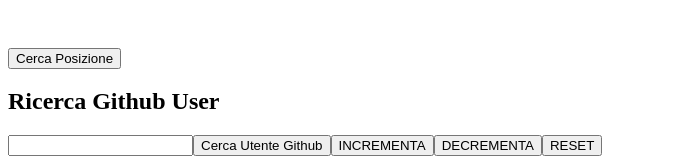
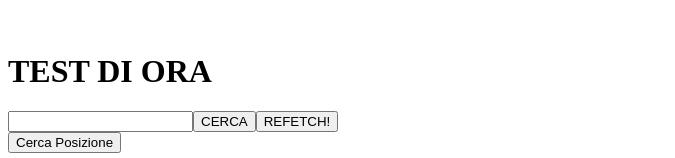
Before and after one commit to CarlSpagnuolo/Esercizi-React, a React (Vite) app: page / in a window 1280 px wide. Shown: the part 656-814 px from the top of the page, without its empty margins (0-675 px from the left). Built offline with nearby package versions, Linux system fonts and the light colour scheme; no server answers.

Commit message:
React-query

```diff
--- a/package.json
+++ b/package.json
@@ -10,6 +10,7 @@
     "preview": "vite preview"
   },
   "dependencies": {
+    "@tanstack/react-query": "^5.91.2",
     "react": "^19.2.0",
     "react-dom": "^19.2.0"
   },
--- a/src/App.tsx
+++ b/src/App.tsx
@@ -34,6 +34,7 @@
 import { useGithubUser } from "./useGithubUser";
 import { useCurrentLocation } from "./useCurrentLocation";
 import { useState } from "react";
+import { TestUseGithubUser } from "./TestUseGithubUser";
 export type dataProps = {
   username: string;
   password: string;
@@ -81,6 +82,7 @@
       <GithubUsers />
       <TestCounter />
       <TestGithubUser />
+      <TestUseGithubUser />
       <div>
         <button onClick={getCurrentLocation}>Cerca Posizione</button>
         {loading && <p>Caricamento...</p>}
--- /dev/null
+++ b/src/TestUseGithubUser.tsx
@@ -0,0 +1,32 @@
+import { useGithubUser } from "./useGithubUser";
+import { useState } from "react";
+
+export function TestUseGithubUser() {
+  const [userQuery, setUserQuery] = useState("");
+  const [tempUserQuery, setTempUserQuery] = useState("");
+
+  const { user, loading, error, refetch } = useGithubUser(userQuery);
+
+  return (
+    <>
+      <h1>TEST DI ORA</h1>
+      <input
+        value={tempUserQuery}
+        onChange={(e) => setTempUserQuery(e.target.value)}
+      ></input>
+      <button onClick={() => setUserQuery(tempUserQuery)}>CERCA</button>
+      {loading && <div>Caricamento in corso...</div>}
+      {error && <div>Errore durante la fetch!</div>}
+      {user && (
+        <div>
+          <p>{user?.name}</p>
+          <p>{user?.login}</p>
+          <p>
+            <img src={user?.avatar_url} />
+          </p>
+        </div>
+      )}
+      <button onClick={() => refetch()}>REFETCH!</button>
+    </>
+  );
+}
--- a/src/main.tsx
+++ b/src/main.tsx
@@ -1,5 +1,12 @@
 import { createRoot } from "react-dom/client";
-
 import { App } from "./App.tsx";
-
-createRoot(document.getElementById("root")!).render(<App />);
+import { StrictMode } from "react";
+import { QueryClient, QueryClientProvider } from "@tanstack/react-query";
+const queryClient = new QueryClient();
+createRoot(document.getElementById("root")!).render(
+  <StrictMode>
+    <QueryClientProvider client={queryClient}>
+      <App />
+    </QueryClientProvider>
+  </StrictMode>,
+);
--- a/src/useGithubUser.tsx
+++ b/src/useGithubUser.tsx
@@ -1,4 +1,4 @@
-import { useState } from "react";
+import { useQuery } from "@tanstack/react-query";
 
 type User = {
   name: string;
@@ -6,28 +6,22 @@
   avatar_url: string;
 };
 
-export function useGithubUser() {
-  const [user, setUser] = useState<User | null>(null);
-  const [errorUser, setError] = useState<string | null>(null);
-  const [loadingUser, setLoading] = useState(false);
-
-  const fetchUser = async (username: string) => {
-    if (!username) return;
-    try {
-      setLoading(true);
-      setError(null);
-
+export function useGithubUser(username: string | null) {
+  const { data, isLoading, error, refetch } = useQuery<User>({
+    queryKey: ["users", username],
+    queryFn: async () => {
       const response = await fetch(`https://api.github.com/users/${username}`);
-      if (!response.ok) throw new Error(response.statusText);
-
-      const data = await response.json();
-      setUser(data);
-    } catch (err) {
-      setError(err.message);
-      setUser(null);
-    } finally {
-      setLoading(false);
-    }
+      if (!response.ok) {
+        throw new Error("Errore nella fetch");
+      }
+      return response.json();
+    },
+    enabled: !!username,
+  });
+  return {
+    user: data,
+    loading: isLoading,
+    error: error,
+    refetch,
   };
-  return { user, loadingUser, errorUser, fetchUser };
 }
```
Also changed, not shown: 1 other file (tests, documents, lock files or other folders).
